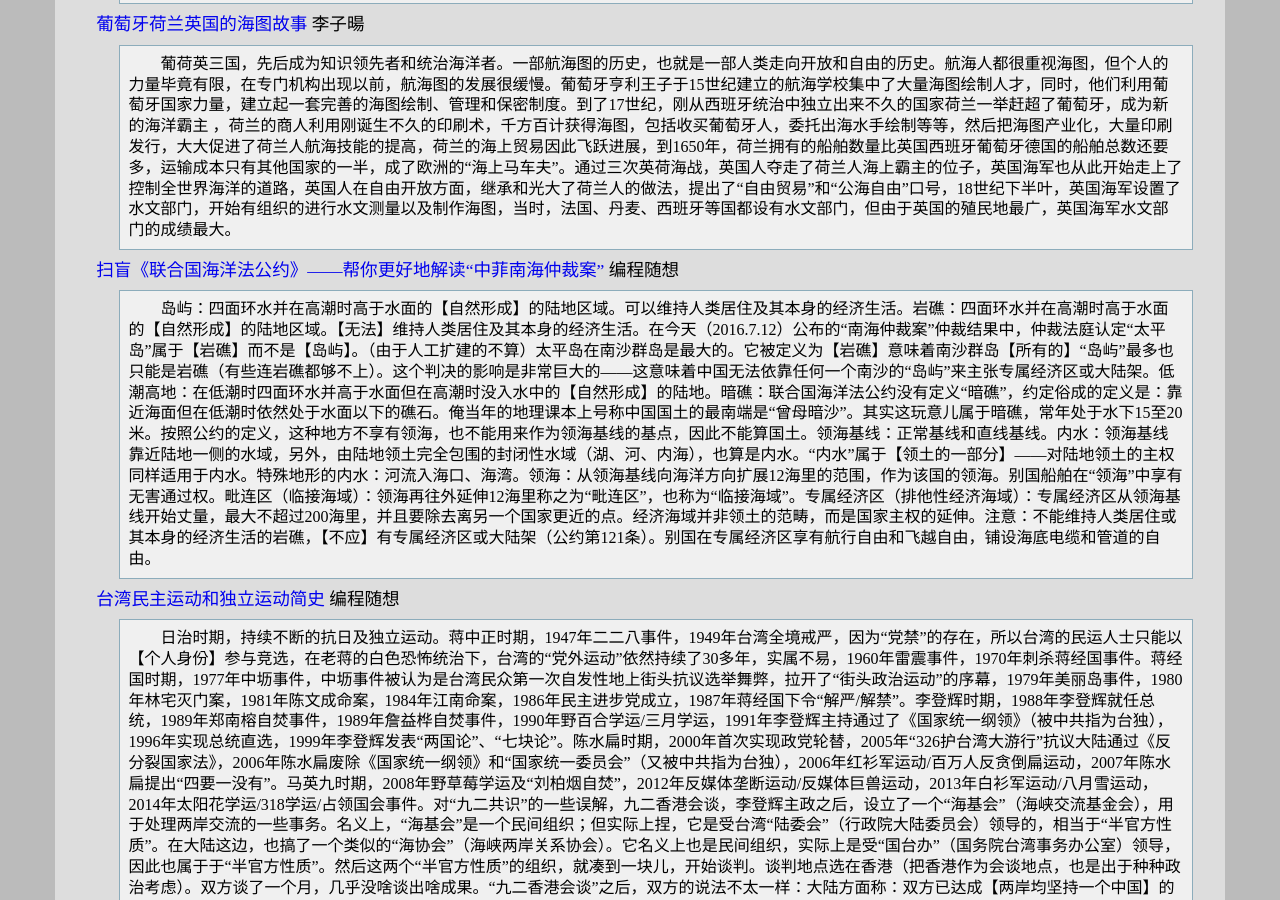
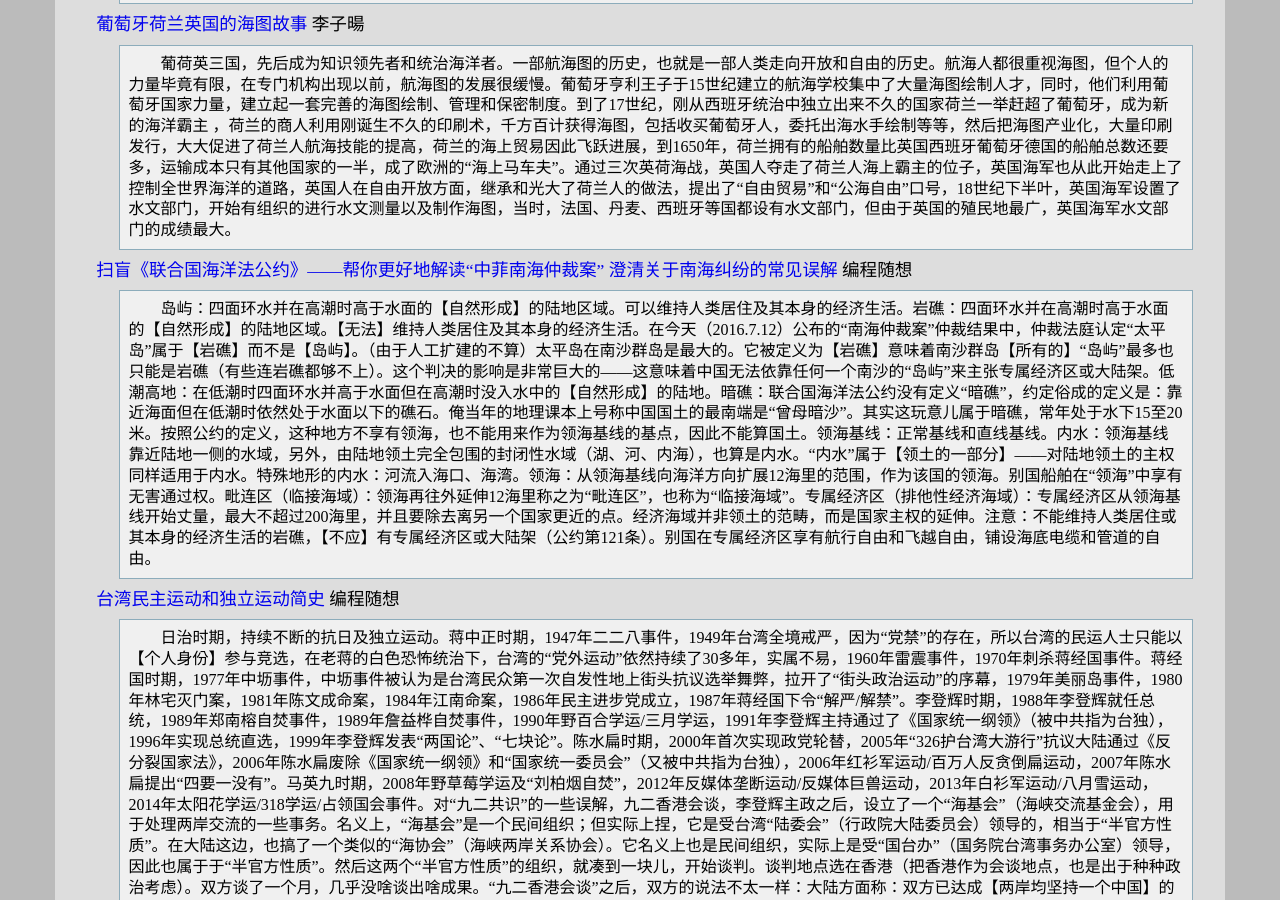
Before and after one commit to leiqin/leiqin.github.io, a Jekyll site: the page built from shoucang/history.markdown, in a window 1280 px wide and 900 px high, scrolled down 9831 px. Built offline with Jekyll 4.4.1, drawn with Linux system fonts in a browser that asks for light colours.

Commit message:
+ 添加以史为镜 澄清关于南海纠纷的常见误解

```diff
--- a/shoucang/history.markdown
+++ b/shoucang/history.markdown
@@ -188,7 +188,7 @@ NHK纪录片：年轻人的“反叛” 香港占中75天
 [葡萄牙荷兰英国的海图故事](http://blog.caijing.com.cn/expert_article-151432-85609.shtml) 李子暘
 :	葡荷英三国，先后成为知识领先者和统治海洋者。一部航海图的历史，也就是一部人类走向开放和自由的历史。航海人都很重视海图，但个人的力量毕竟有限，在专门机构出现以前，航海图的发展很缓慢。葡萄牙亨利王子于15世纪建立的航海学校集中了大量海图绘制人才，同时，他们利用葡萄牙国家力量，建立起一套完善的海图绘制、管理和保密制度。到了17世纪，刚从西班牙统治中独立出来不久的国家荷兰一举赶超了葡萄牙，成为新的海洋霸主 ，荷兰的商人利用刚诞生不久的印刷术，千方百计获得海图，包括收买葡萄牙人，委托出海水手绘制等等，然后把海图产业化，大量印刷发行，大大促进了荷兰人航海技能的提高，荷兰的海上贸易因此飞跃进展，到1650年，荷兰拥有的船舶数量比英国西班牙葡萄牙德国的船舶总数还要多，运输成本只有其他国家的一半，成了欧洲的“海上马车夫”。通过三次英荷海战，英国人夺走了荷兰人海上霸主的位子，英国海军也从此开始走上了控制全世界海洋的道路，英国人在自由开放方面，继承和光大了荷兰人的做法，提出了“自由贸易”和“公海自由”口号，18世纪下半叶，英国海军设置了水文部门，开始有组织的进行水文测量以及制作海图，当时，法国、丹麦、西班牙等国都设有水文部门，但由于英国的殖民地最广，英国海军水文部门的成绩最大。
 
-[扫盲《联合国海洋法公约》——帮你更好地解读“中菲南海仲裁案”](https://program-think.blogspot.com/2016/07/UNCLOS.html) 编程随想
+[扫盲《联合国海洋法公约》——帮你更好地解读“中菲南海仲裁案”](https://program-think.blogspot.com/2016/07/UNCLOS.html) [澄清关于南海纠纷的常见误解](https://program-think.blogspot.com/2016/07/Misunderstandings-About-South-China-Sea.html) 编程随想
 :	岛屿：四面环水并在高潮时高于水面的【自然形成】的陆地区域。可以维持人类居住及其本身的经济生活。岩礁：四面环水并在高潮时高于水面的【自然形成】的陆地区域。【无法】维持人类居住及其本身的经济生活。在今天（2016.7.12）公布的“南海仲裁案”仲裁结果中，仲裁法庭认定“太平岛”属于【岩礁】而不是【岛屿】。（由于人工扩建的不算）太平岛在南沙群岛是最大的。它被定义为【岩礁】意味着南沙群岛【所有的】“岛屿”最多也只能是岩礁（有些连岩礁都够不上）。这个判决的影响是非常巨大的——这意味着中国无法依靠任何一个南沙的“岛屿”来主张专属经济区或大陆架。低潮高地：在低潮时四面环水并高于水面但在高潮时没入水中的【自然形成】的陆地。暗礁：联合国海洋法公约没有定义“暗礁”，约定俗成的定义是：靠近海面但在低潮时依然处于水面以下的礁石。俺当年的地理课本上号称中国国土的最南端是“曾母暗沙”。其实这玩意儿属于暗礁，常年处于水下15至20米。按照公约的定义，这种地方不享有领海，也不能用来作为领海基线的基点，因此不能算国土。领海基线：正常基线和直线基线。内水：领海基线靠近陆地一侧的水域，另外，由陆地领土完全包围的封闭性水域（湖、河、内海），也算是内水。“内水”属于【领土的一部分】——对陆地领土的主权同样适用于内水。特殊地形的内水：河流入海口、海湾。领海：从领海基线向海洋方向扩展12海里的范围，作为该国的领海。别国船舶在“领海”中享有无害通过权。毗连区（临接海域）：领海再往外延伸12海里称之为“毗连区”，也称为“临接海域”。专属经济区（排他性经济海域）：专属经济区从领海基线开始丈量，最大不超过200海里，并且要除去离另一个国家更近的点。经济海域并非领土的范畴，而是国家主权的延伸。注意：不能维持人类居住或其本身的经济生活的岩礁，【不应】有专属经济区或大陆架（公约第121条）。别国在专属经济区享有航行自由和飞越自由，铺设海底电缆和管道的自由。
 
 [台湾民主运动和独立运动简史](https://program-think.blogspot.com/2016/01/Taiwan-Political-Movements.html) 编程随想
```
